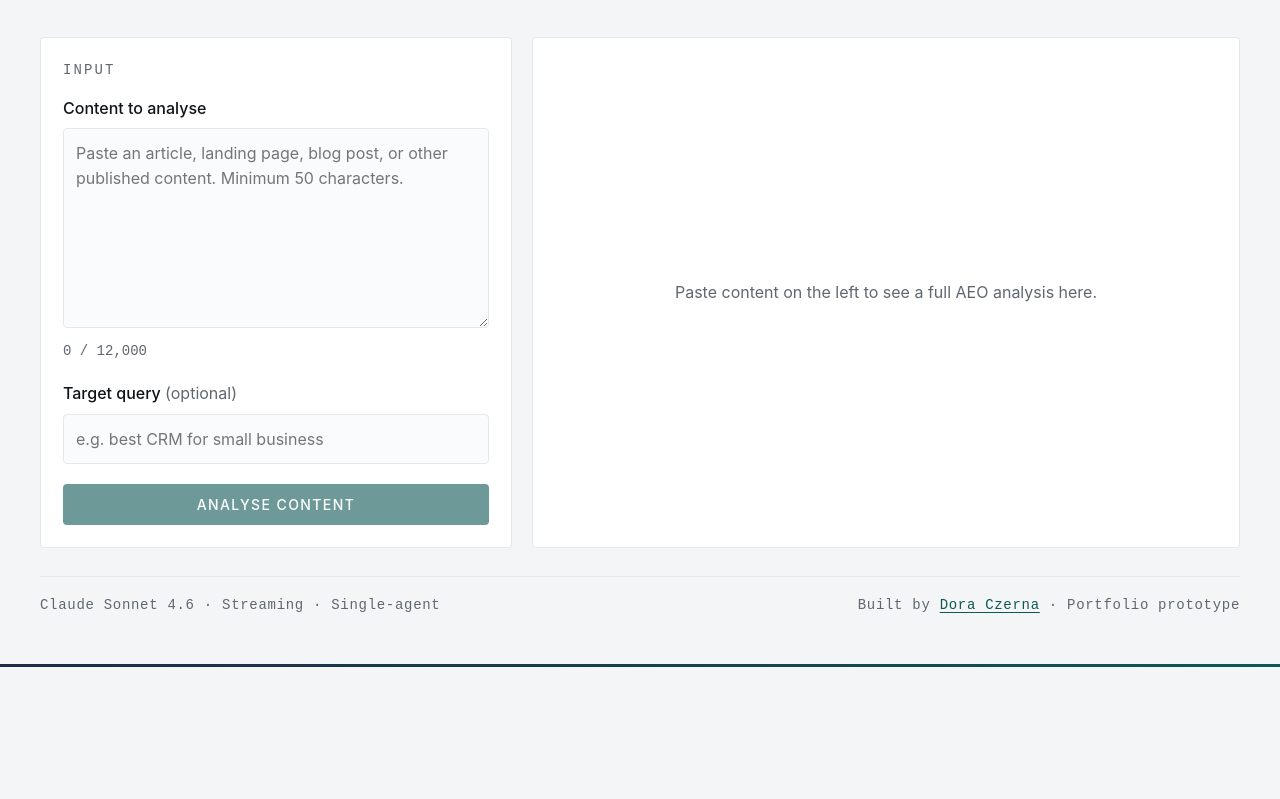
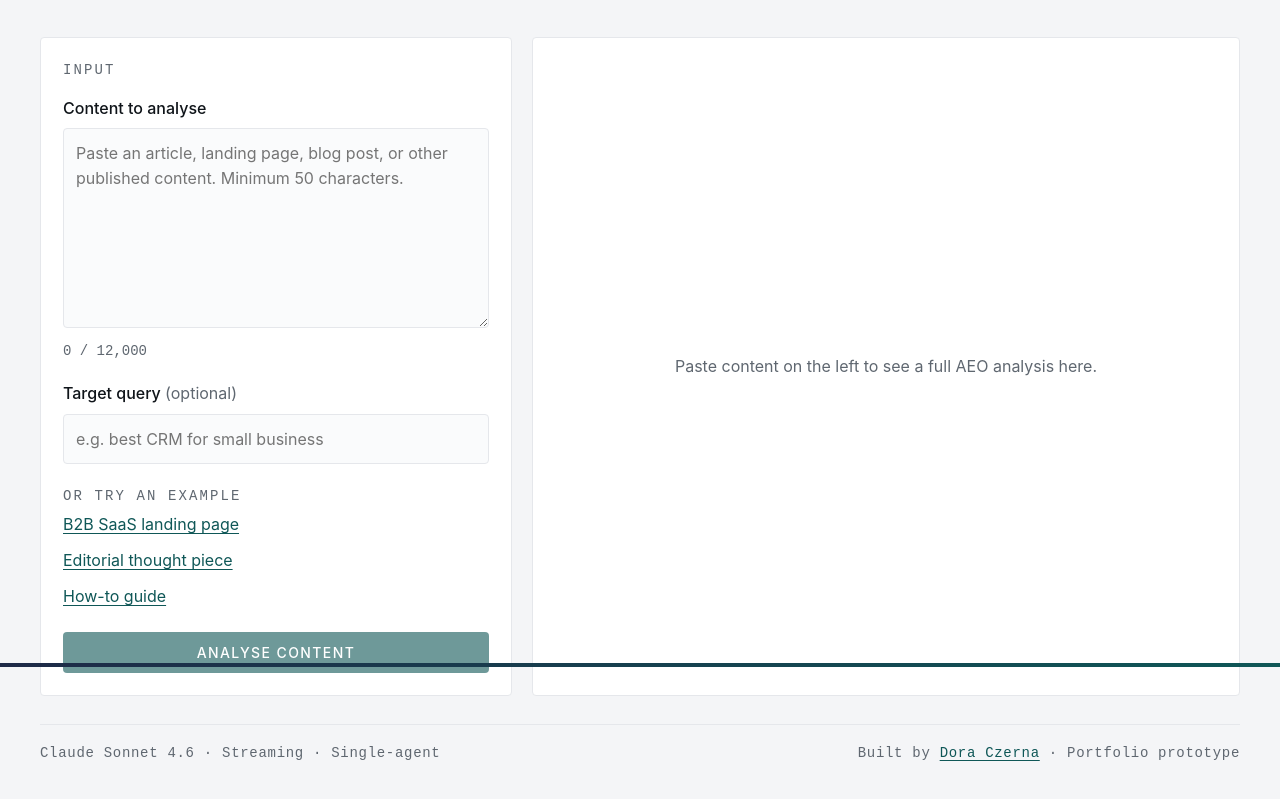
Before and after one commit to doracz/aeo-lens-demo, a website: page index.html in a window 1280 px wide. Shown: the part 133-932 px from the top of the page. Before the commit the page ends 830 px from the top, so only its background shows below. Drawn offline with Linux system fonts and the light colour scheme.

Commit message:
Add example links and update height in CSS
Added example links section with predefined content.

```diff
--- a/index.html
+++ b/index.html
@@ -45,7 +45,7 @@
     position: fixed;
     left: 0;
     right: 0;
-    height: 3px;
+    height: 4px;
     background: linear-gradient(90deg, var(--navy), var(--accent));
     z-index: 100;
   }
@@ -571,6 +571,41 @@
   .issues-list li { margin-bottom: 8px; }
   .issues-list li:last-child { margin-bottom: 0; }
 
+  /* Example links */
+  .examples-block {
+    margin-top: 22px;
+  }
+  .examples-label {
+    font-family: 'JetBrains Mono', monospace;
+    font-size: 14px;
+    letter-spacing: 0.15em;
+    text-transform: uppercase;
+    color: var(--text-muted);
+    margin-bottom: 6px;
+  }
+  .example-links {
+    display: flex;
+    flex-direction: column;
+    gap: 4px;
+    margin-top: -6px;
+  }
+  .example-link {
+    font-size: 16px;
+    color: var(--accent);
+    padding: 6px 0;
+    text-decoration: underline;
+    text-underline-offset: 3px;
+    cursor: pointer;
+    background: none;
+    border: none;
+    text-align: left;
+    font-family: inherit;
+    width: fit-content;
+  }
+  .example-link:hover {
+    color: #0A4040;
+  }
+
   /* Error */
   .error {
     color: #991B1B;
@@ -630,6 +665,11 @@
       <label class="form-label" for="query-input" style="margin-top: 18px;">Target query <span class="optional">(optional)</span></label>
       <input type="text" id="query-input" placeholder="e.g. best CRM for small business">
 
+      <div class="examples-block">
+        <div class="examples-label">Or try an example</div>
+        <div class="example-links" id="example-links"></div>
+      </div>
+
       <button class="btn-primary" id="analyse-btn" disabled>Analyse content</button>
     </section>
 
@@ -652,6 +692,82 @@
   const outputPanel = document.getElementById('output-panel');
   const charCount = document.getElementById('char-count');
   const charStatus = document.getElementById('char-status');
+  const exampleLinksEl = document.getElementById('example-links');
+
+  const EXAMPLES = [
+    {
+      label: 'B2B SaaS landing page',
+      query: 'best CRM for small business',
+      content: `Choosing the Right CRM for Small Business
+
+If you run a small business, you have probably thought about using a CRM. CRMs help you manage customer relationships. There are many CRMs out there. Some are expensive, some are free. Some have lots of features, some are simple. In this article we will look at what to consider when choosing a CRM for your small business.
+
+We will talk about features, pricing, ease of use, and integrations. By the end you should have a better idea of what to look for.
+
+Features matter. You want to make sure the CRM has what you need. Contact management is the most important. You also want to be able to track deals and conversations.
+
+Pricing is important too. Small businesses often have tight budgets. Look for something affordable but also good quality.
+
+Ease of use matters because your team needs to actually use it. A complicated CRM that no one uses is worse than no CRM at all.
+
+Integrations help connect your CRM to other tools like email and calendar.
+
+There are many good options. Hopefully this helps you make the right choice.`
+    },
+    {
+      label: 'Editorial thought piece',
+      query: '',
+      content: `Why AI Pricing Is the Most Underrated Story in Software Right Now
+
+The headlines about AI tend to focus on capability. Each new model release brings a wave of commentary on what it can write, what it can code, what it can answer. Buried beneath that is a quieter shift that will end up mattering more for most companies than capability: the price.
+
+Over the last eighteen months, the cost of running a query against a frontier-class model has fallen by roughly an order of magnitude. Tasks that cost dollars to perform a year ago now cost cents. Tasks that cost cents now cost fractions of a cent. This is not a small change. It is the difference between an AI feature being a premium add-on you charge extra for, and an AI feature being something you embed everywhere because the marginal cost is effectively zero.
+
+There are two ways to read this. One is that the economics of software are about to be rewritten, with margins compressing across the board as features that were once expensive become commodities. The other is that the abundance of cheap intelligence creates entirely new product categories that were not commercially viable before.
+
+Both are probably true at the same time. The companies that win will be the ones who understand that AI capability is no longer the moat. Cost structure is.`
+    },
+    {
+      label: 'How-to guide',
+      query: 'how to set up a sourdough starter',
+      content: `How to Set Up a Sourdough Starter
+
+A sourdough starter is a living culture of wild yeast and bacteria that you use to make bread rise without commercial yeast. Setting one up takes about a week and requires only flour and water. Once established it can last for years if you feed it regularly.
+
+What you need
+
+You will need flour (whole grain rye or whole wheat works best to start), filtered or bottled water at room temperature, and a clean glass jar with a loose-fitting lid. Avoid tap water if your area uses heavily chlorinated water as the chlorine can inhibit the fermentation.
+
+Day 1
+
+Mix 50 grams of flour with 50 grams of water in your jar. Stir until no dry flour remains. Cover loosely (you want air flow but not contamination) and leave at room temperature, ideally around 21 to 24 degrees Celsius.
+
+Days 2 to 7
+
+Each day, discard about half the starter and feed it with another 50 grams of flour and 50 grams of water. By day 3 or 4 you should start seeing bubbles. By day 5 or 6 the starter should be doubling in size between feedings.
+
+How to tell when it is ready
+
+The starter is ready to bake with when it reliably doubles in volume within 4 to 8 hours of feeding, smells pleasantly tangy and slightly sweet, and floats when you drop a small spoonful into water.
+
+Maintenance
+
+Once active, you can keep your starter on the counter (feed daily) or in the fridge (feed weekly). Most home bakers find the fridge approach more practical.`
+    }
+  ];
+
+  EXAMPLES.forEach(ex => {
+    const a = document.createElement('button');
+    a.className = 'example-link';
+    a.textContent = ex.label;
+    a.addEventListener('click', () => {
+      contentInput.value = ex.content;
+      queryInput.value = ex.query;
+      updateCharCount();
+      contentInput.scrollTop = 0;
+    });
+    exampleLinksEl.appendChild(a);
+  });
 
   function updateCharCount() {
     const len = contentInput.value.length;
```
